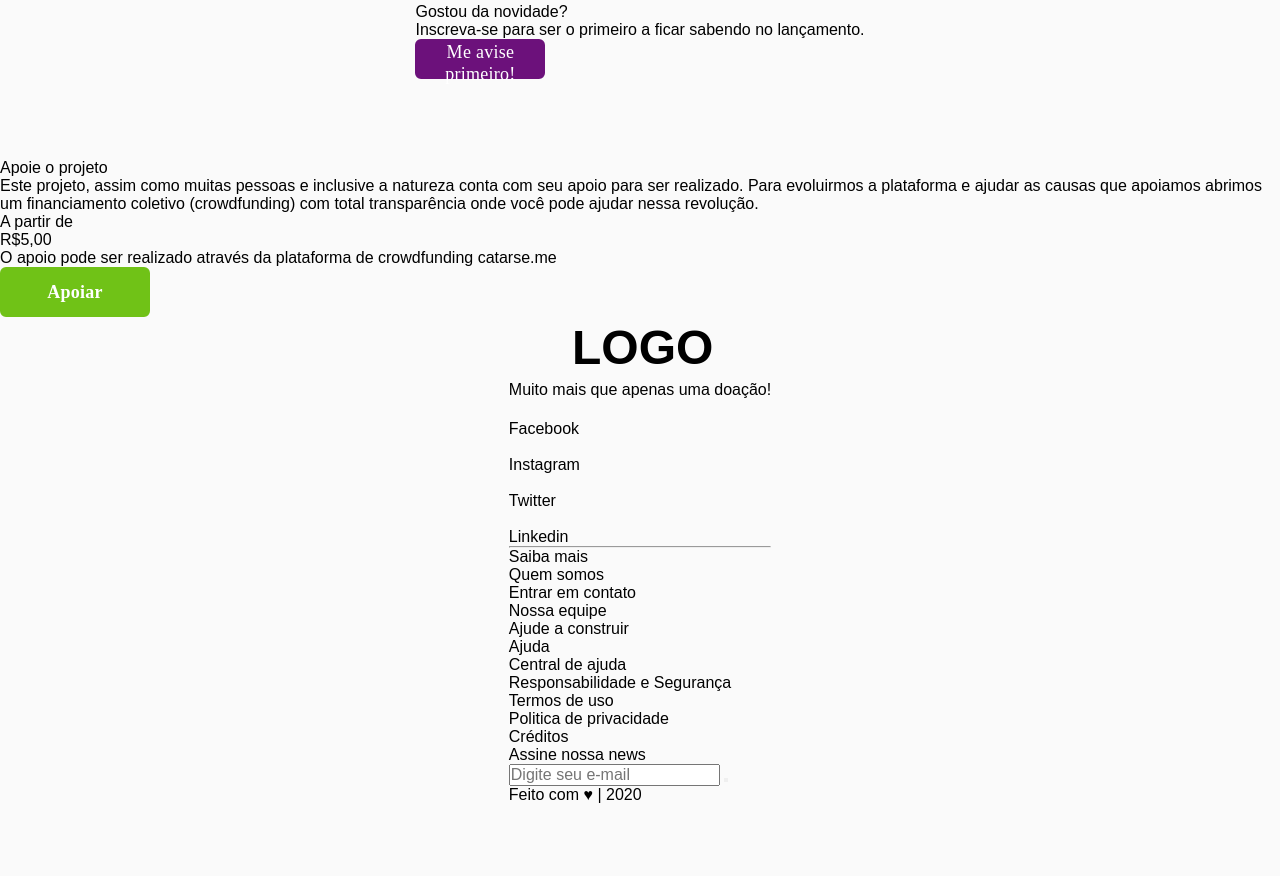
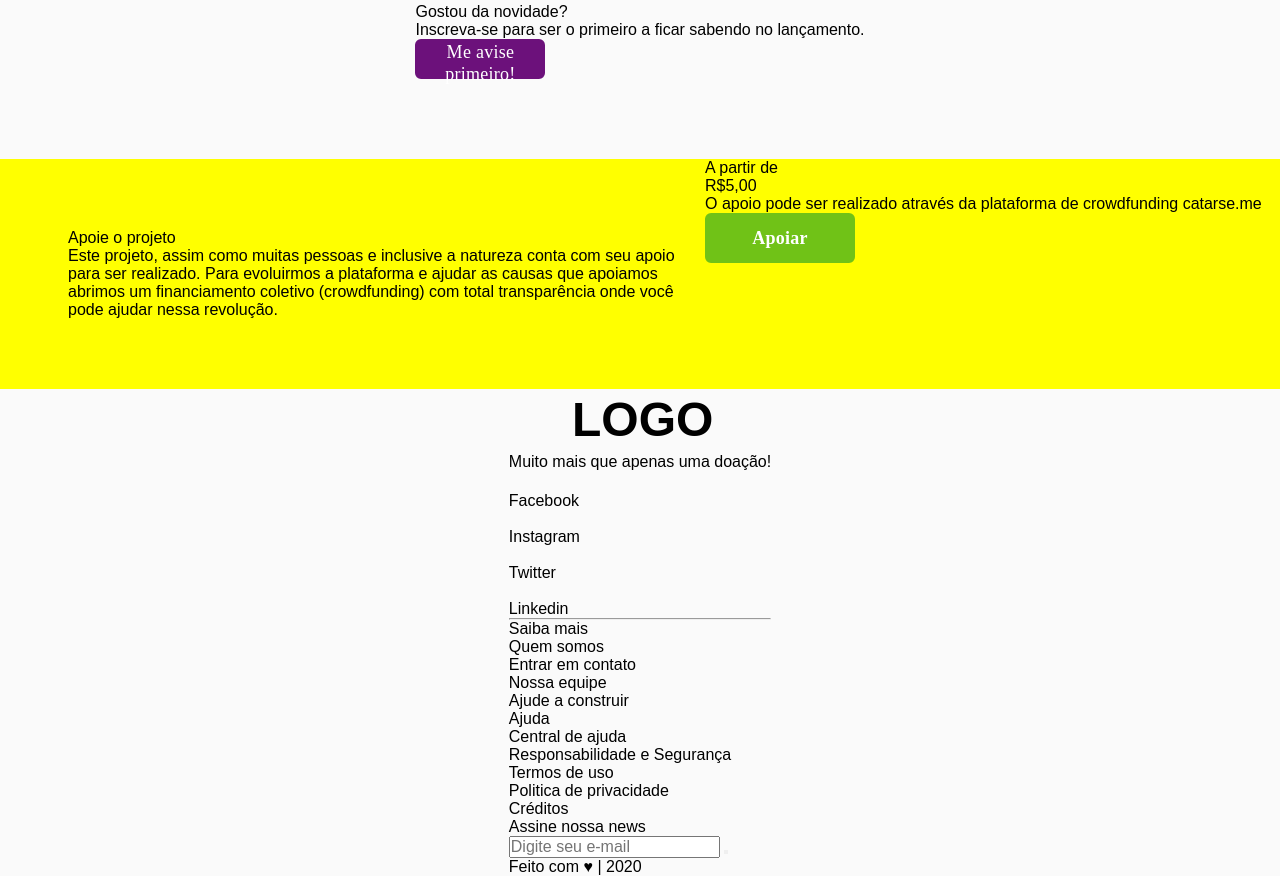
Before and after one commit to welyngtongabriel/tropia-web, a plain HTML site: page src/pages/landing-page/views/index.html in a window 1280 px wide. Shown: the part 1487-2363 px from the top of the page. Before the commit the page ends 2291 px from the top, so only its background shows below. Drawn offline with Linux system fonts and the light colour scheme.

Commit message:
Novo css da Seção de apoio

```diff
--- /dev/null
+++ b/public/css/apoio.css
@@ -0,0 +1,18 @@
+.help {
+  display: flex;
+  flex-direction: row;
+  background-color: #ff0;
+  width: 100%;
+}
+
+.help-about {
+  display: flex;
+  flex-direction: column;
+  justify-content: center;
+  align-items: flex-start;
+  padding-left: 68px;
+
+  /* position: absolute; */
+  width: 705px;
+  height: 230px;
+}
--- a/src/pages/landing-page/views/index.html
+++ b/src/pages/landing-page/views/index.html
@@ -11,6 +11,7 @@
     <link rel="stylesheet" href="../../../../public/css/buttons.css" />
     <link rel="stylesheet" href="../../../../public/css/conteudo.css" />
     <link rel="stylesheet" href="../../../../public/css/resources.css" />
+    <link rel="stylesheet" href="../../../../public/css/apoio.css" />
   </head>
 
   <body>
```
Also changed, not shown: src/pages/landing-page/views/thanks.html (+19 -24 lines).
